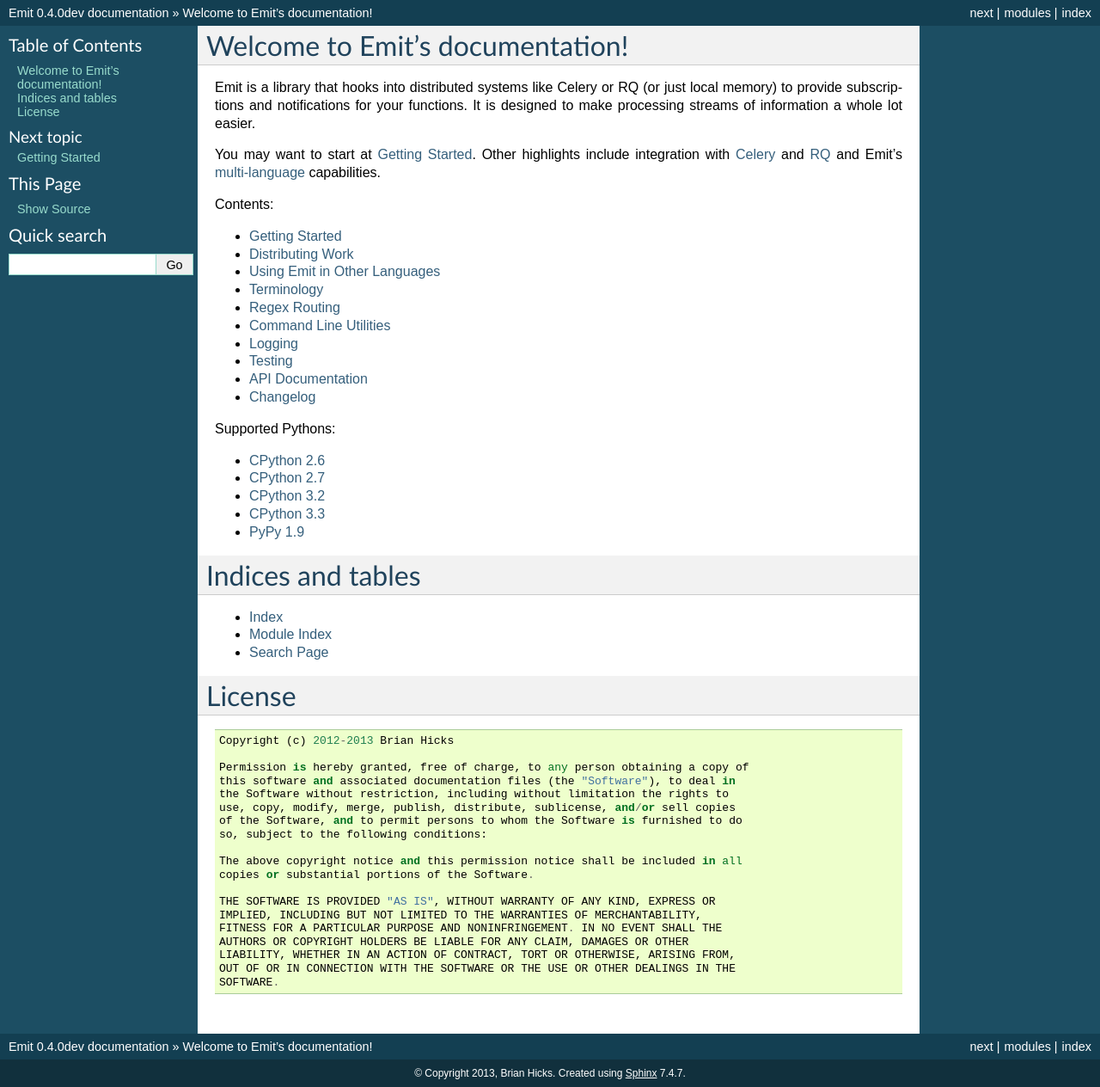
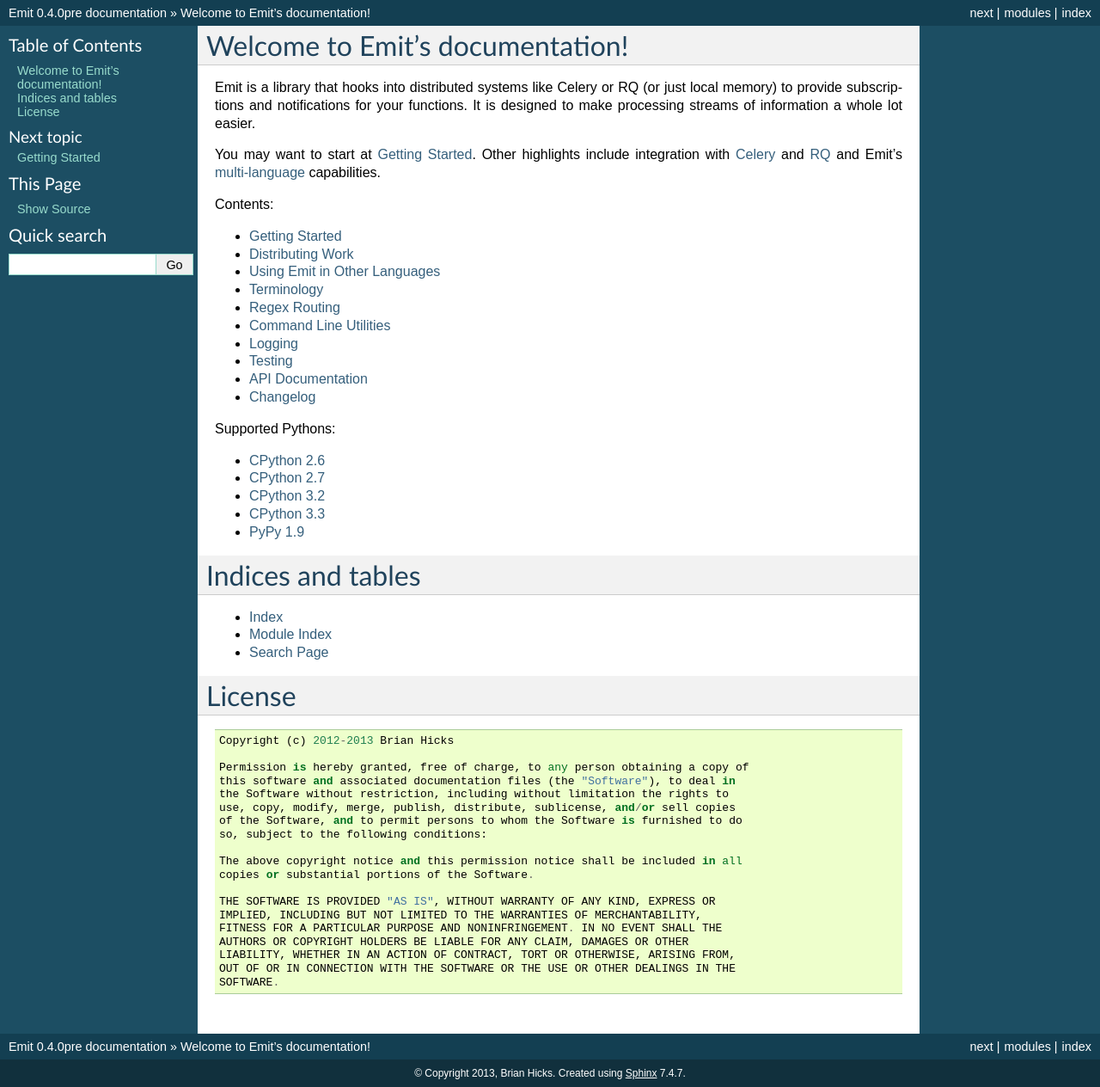
Before and after one commit to BrianHicks/emit, a Sphinx documentation site: the page built from docs/index.rst, in a window 1280 px wide. Shown: the whole page at 86% size. Built offline with Sphinx 7.4.7, drawn with Linux system fonts in a browser that asks for light colours.

Commit message:
change dev tag to pre

```diff
--- a/docs/conf.py
+++ b/docs/conf.py
@@ -52,7 +52,7 @@
 # The short X.Y version.
 version = '0.4.0'
 # The full version, including alpha/beta/rc tags.
-release = '0.4.0dev'
+release = '0.4.0pre'
 
 # The language for content autogenerated by Sphinx. Refer to documentation
 # for a list of supported languages.
```
